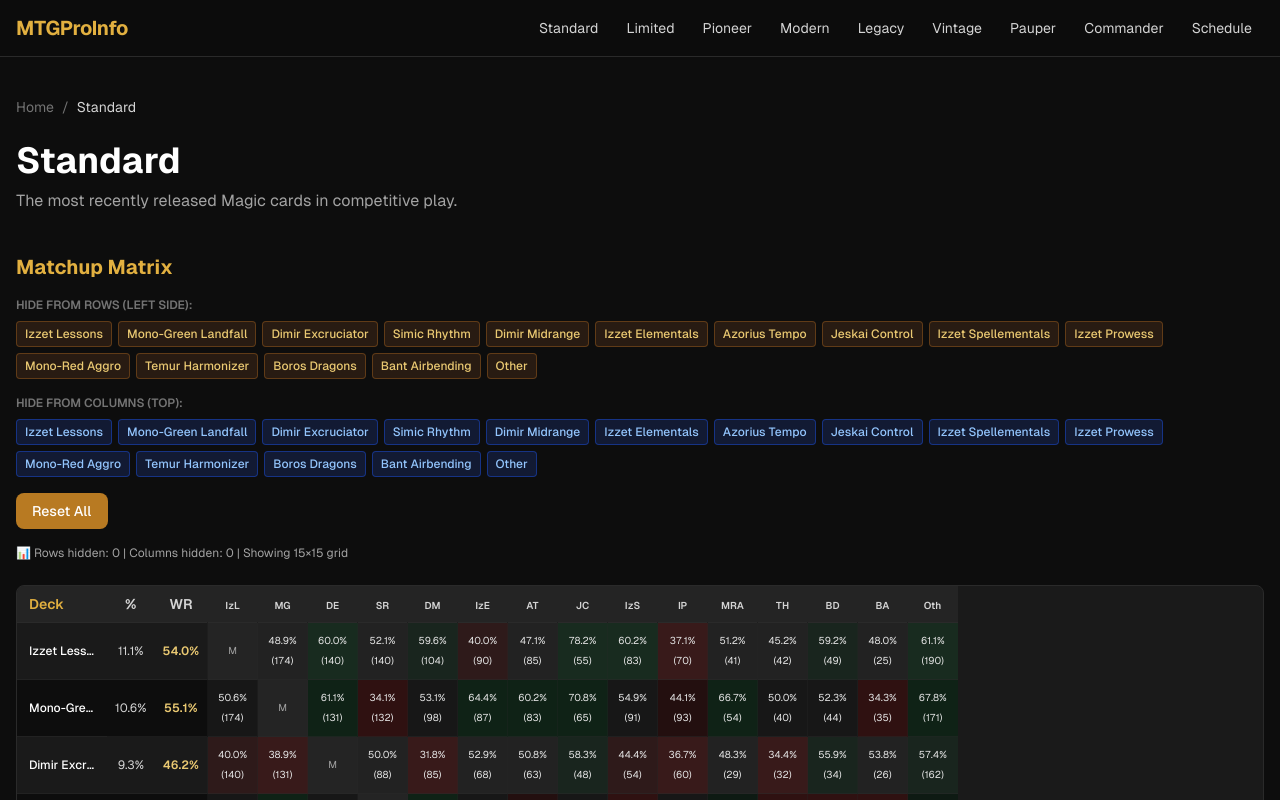
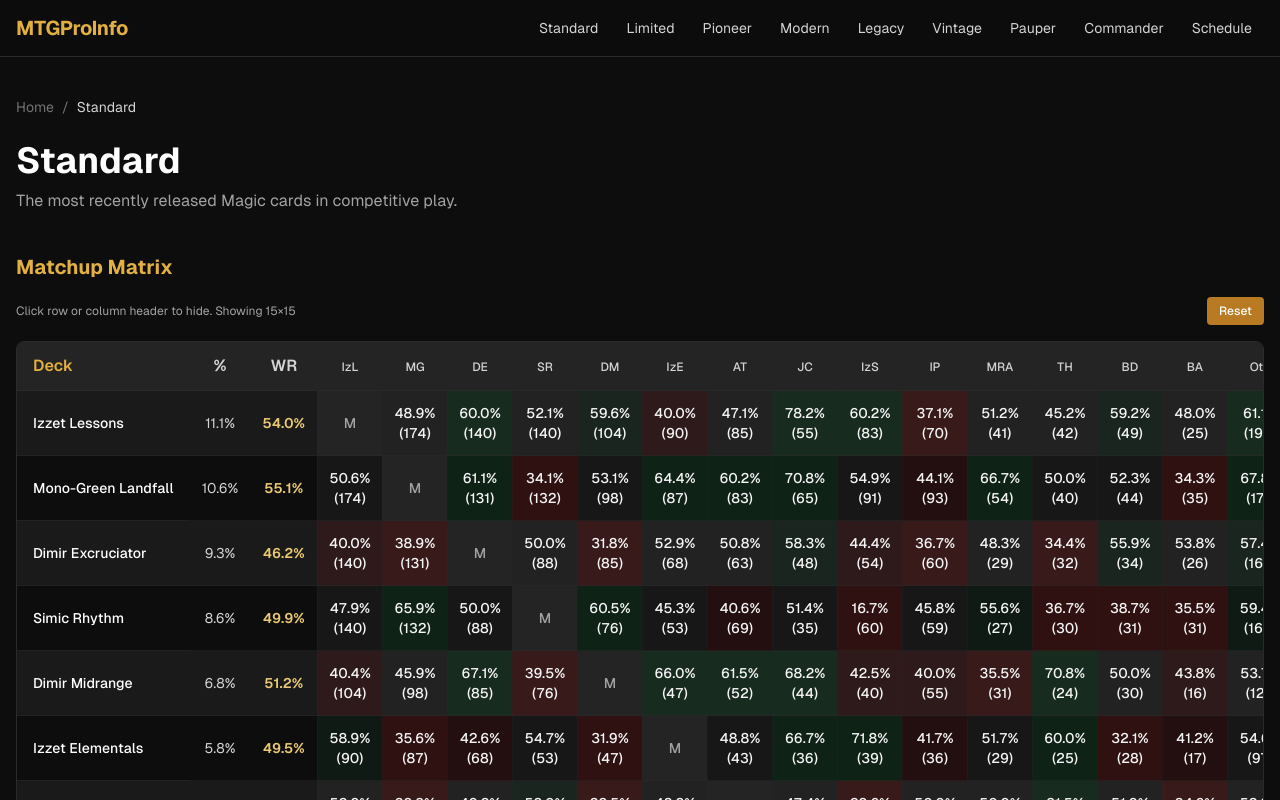
Before and after one commit to leobotclawd-ship-it/spike-vault, a Next.js app: page /format/standard in a window 1280 px wide. Shown: the top 800 px of the page. Built offline with nearby package versions, Linux system fonts and the light colour scheme.

Commit message:
refactor: Cleaner UI - just click headers to hide, 30% bigger cells

```diff
--- a/src/components/formats/InteractiveMatchupMatrix.tsx
+++ b/src/components/formats/InteractiveMatchupMatrix.tsx
@@ -56,72 +56,33 @@ export default function InteractiveMatchupMatrix() {
 
   return (
     <div className="w-full">
-      <div className="mb-6 flex flex-col gap-4">
-        <div>
-          <h3 className="mb-2 text-xs font-semibold uppercase text-neutral-500">Hide from rows (left side):</h3>
-          <div className="flex flex-wrap gap-1.5">
-            {allDecks.map(deck => (
-              <button
-                key={`row-${deck}`}
-                onClick={() => toggleRow(deck)}
-                className={`px-2 py-1 rounded text-xs font-medium transition-all ${
-                  hiddenRows.has(deck)
-                    ? 'bg-red-900/40 text-red-300 line-through'
-                    : 'bg-gold-900/30 text-gold-300 border border-gold-700/50'
-                }`}
-              >
-                {deck}
-              </button>
-            ))}
-          </div>
-        </div>
-
-        <div>
-          <h3 className="mb-2 text-xs font-semibold uppercase text-neutral-500">Hide from columns (top):</h3>
-          <div className="flex flex-wrap gap-1.5">
-            {allDecks.map(deck => (
-              <button
-                key={`col-${deck}`}
-                onClick={() => toggleCol(deck)}
-                className={`px-2 py-1 rounded text-xs font-medium transition-all ${
-                  hiddenCols.has(deck)
-                    ? 'bg-red-900/40 text-red-300 line-through'
-                    : 'bg-blue-900/30 text-blue-300 border border-blue-700/50'
-                }`}
-              >
-                {deck}
-              </button>
-            ))}
-          </div>
-        </div>
-
+      <div className="mb-4 flex items-center justify-between">
+        <p className="text-xs text-neutral-400">
+          Click row or column header to hide. Showing {visibleRows.length}×{visibleCols.length}
+        </p>
         <button
           onClick={resetView}
-          className="self-start px-4 py-2 rounded-lg bg-gold-600 hover:bg-gold-500 text-white font-medium text-sm transition-colors"
+          className="px-3 py-1.5 rounded text-xs bg-gold-600 hover:bg-gold-500 text-white font-medium transition-colors"
         >
-          Reset All
+          Reset
         </button>
-
-        <p className="text-xs text-neutral-400">
-          📊 Rows hidden: {hiddenRows.size} | Columns hidden: {hiddenCols.size} | Showing {visibleRows.length}×{visibleCols.length} grid
-        </p>
       </div>
 
       <div className="overflow-x-auto rounded-lg border border-border bg-bg-secondary">
-        <table className="text-sm">
+        <table className="text-base">
           <thead className="bg-bg-tertiary border-b border-border sticky top-0">
             <tr>
-              <th className="px-3 py-2 text-left text-gold-400 font-semibold sticky left-0 z-10 bg-bg-tertiary min-w-[90px] max-w-[90px]">Deck</th>
-              <th className="px-2 py-2 text-center text-neutral-300 font-semibold min-w-[40px]">%</th>
-              <th className="px-2 py-2 text-center text-neutral-300 font-semibold min-w-[40px]">WR</th>
+              <th className="px-4 py-3 text-left text-gold-400 font-semibold sticky left-0 z-10 bg-bg-tertiary min-w-[100px]">Deck</th>
+              <th className="px-3 py-3 text-center text-neutral-300 font-semibold min-w-[50px]">%</th>
+              <th className="px-3 py-3 text-center text-neutral-300 font-semibold min-w-[50px]">WR</th>
               {visibleCols.map(deck => (
                 <th
                   key={deck}
-                  className="px-1.5 py-2 text-center text-neutral-300 font-semibold min-w-[50px] max-w-[50px] cursor-pointer hover:bg-blue-900/30 transition-colors"
+                  className="px-2 py-3 text-center text-neutral-300 font-semibold min-w-[65px] cursor-pointer hover:bg-gold-900/30 transition-colors select-none"
                   onClick={() => toggleCol(deck)}
-                  title={`Click to hide column: ${deck}`}
+                  title={`Click to hide: ${deck}`}
                 >
-                  <span className="text-[10px] leading-tight">{deckAbbreviations[deck] || deck.substring(0, 3)}</span>
+                  <span className="text-xs font-medium">{deckAbbreviations[deck] || deck.substring(0, 3)}</span>
                 </th>
               ))}
             </tr>
@@ -137,14 +98,14 @@ export default function InteractiveMatchupMatrix() {
                   }`}
                 >
                   <td
-                    className="px-3 py-2 font-medium text-white text-xs cursor-pointer hover:text-gold-400 sticky left-0 z-10 bg-inherit max-w-[90px] overflow-hidden text-ellipsis whitespace-nowrap"
+                    className="px-4 py-3 font-medium text-white text-sm cursor-pointer hover:text-gold-400 sticky left-0 z-10 bg-inherit min-w-[100px] overflow-hidden text-ellipsis whitespace-nowrap select-none"
                     onClick={() => toggleRow(matchup.deckName)}
-                    title={`Click to hide row: ${matchup.deckName}`}
+                    title={`Click to hide: ${matchup.deckName}`}
                   >
                     {matchup.deckName}
                   </td>
-                  <td className="px-2 py-2 text-center text-xs text-neutral-300">{matchup.metaShare}</td>
-                  <td className="px-2 py-2 text-center text-xs text-gold-300 font-semibold">{matchup.overallWinrate}</td>
+                  <td className="px-3 py-3 text-center text-sm text-neutral-300">{matchup.metaShare}</td>
+                  <td className="px-3 py-3 text-center text-sm font-semibold text-gold-300">{matchup.overallWinrate}</td>
                   {visibleCols.map(opponentDeck => {
                     const wr = matchup.matchups[opponentDeck];
                     const isNotApplicable = wr === null;
@@ -163,11 +124,11 @@ export default function InteractiveMatchupMatrix() {
                     return (
                       <td
                         key={opponentDeck}
-                        className={`px-1.5 py-2 text-center text-[10px] min-w-[50px] max-w-[50px] ${bgColor} ${
-                          isNotApplicable ? 'text-neutral-400' : 'text-neutral-200'
-                        } border-l border-border/30`}
+                        className={`px-2 py-3 text-center text-sm font-medium min-w-[65px] ${bgColor} ${
+                          isNotApplicable ? 'text-neutral-400' : 'text-neutral-100'
+                        } border-l border-border/30 cursor-pointer hover:opacity-80 transition-opacity select-none`}
                       >
-                        {isNotApplicable ? 'M' : wr?.replace('% ', '%\n') || '—'}
+                        {isNotApplicable ? 'M' : wr}
                       </td>
                     );
                   })}
@@ -176,11 +137,6 @@ export default function InteractiveMatchupMatrix() {
           </tbody>
         </table>
       </div>
-
-      <p className="mt-4 text-xs text-neutral-500">
-        💡 Click row labels (left) to hide decks from comparison. Click column headers (top) to hide opponent matchups.
-        <br />Green = favored (60%+), Red = unfavored (&lt;40%). <strong>M</strong> = Mirror match.
-      </p>
     </div>
   );
 }
```
